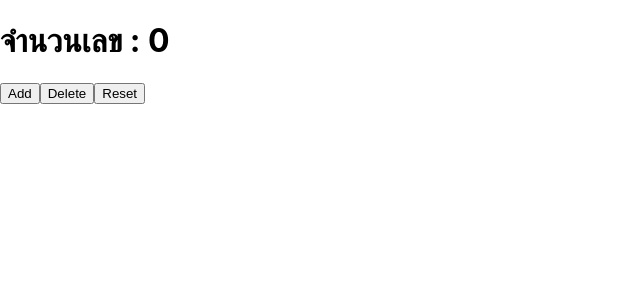
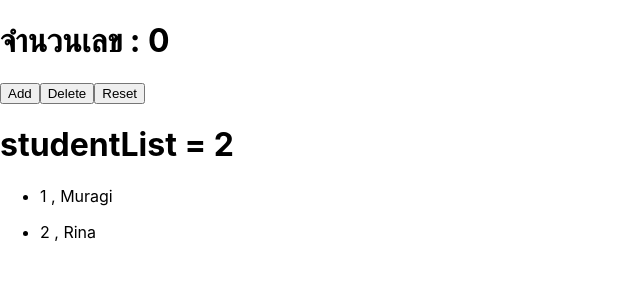
Before and after one commit to Sorawit255/REACT_18, a React (Create React App) app in the folder react-1/: page / in a window 1280 px wide. Shown: the top 300 px of the page, without its empty margins (0-640 px from the left). Built offline with nearby package versions, Linux system fonts and the light colour scheme.

Commit message:
Array state

```diff
--- a/react-1/src/App.js
+++ b/react-1/src/App.js
@@ -7,6 +7,11 @@ function App() {
     function addcount(){
       setCount(count+1);
     }
+  // Array state
+  const [students,setstudents] = useState([
+    {ID:1 , name:"Muragi"},
+    {ID:2 , name:"Rina"}
+  ])
   return (
     <>
       <h1>จำนวนเลข : {count}</h1>
@@ -14,6 +19,15 @@ function App() {
       {/* เขียนแบบ Arrow function ()=>...คำสั่ง... */}
       <button onClick={()=>setCount(count-1)}>Delete</button>
       <button onClick={()=>setCount(0)}>Reset</button>
+      {/* Array state */}
+      <h1>studentList = {students.length}</h1>
+      <ul>
+        {students.map((item)=>(
+          <li key={item.ID}>
+            <p>{item.ID} , {item.name}</p>
+          </li>
+        ))}
+      </ul>
     </>
   );
 }
```
